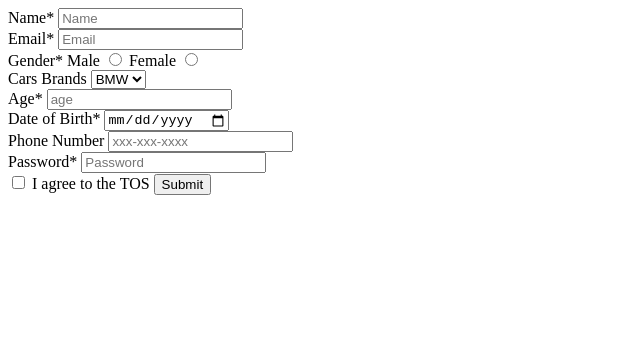
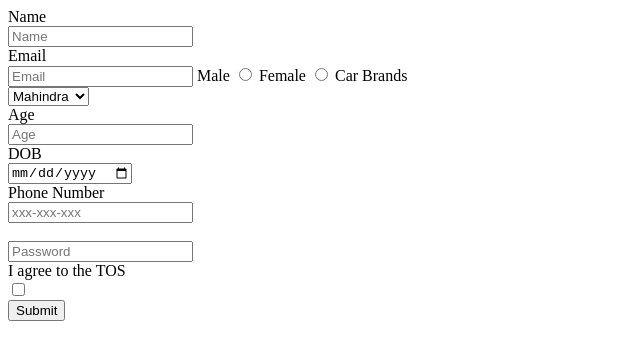
Before and after one commit to acciojob/signup-form-car-gitdishant, a website: page main.html in a window 1280 px wide. Shown: the whole page, without its empty margins (0-640 px from the left). Drawn offline with Linux system fonts and the light colour scheme.

Commit message:
created a submission

```diff
--- a/main.html
+++ b/main.html
@@ -7,45 +7,36 @@
 </head>
 
 <body>
-	<form method="post">
-		<label for="neme">Name*</label>
-		<input id="name" type="text" placeholder="Name" required>
-		<br>
-		<label for="email">Email*</label>
-		<input id="email" type="email" placeholder="Email" required>
-		<br>
-		<label for="gender_m, gender_f">Gender*</label>
-		<label for="gender_m">Male</label>
-		<input name="gender" id="gender_m" type="radio" required>
-		<label for="gender_f">Female</label>
-		<input name="gender" id="gender_f" type="radio" required>
-		<br>
-		<label for="cars" >Cars Brands</label>
-		<select name="cars" id="cars" >
-			<option value="bmw" >BMW</option>
-			<option value="byd">BYD</option>
-			<option value="tesla">Tesla</option>
-		</select>
-		<br>
-		<label for="age">Age*</label>
-		<input id="age" type="number" placeholder="age" required>
-		<br>
-		<label for="dob">Date of Birth*</label>
-		<input id="dob" type="date" required>
-		<br>
-		<label for="Phone_Number">Phone Number</label>
-		<input id="tel" type="tel" pattern="[0-9]{3}-[0-9]{3}-[0-9]{4}"  placeholder="xxx-xxx-xxxx">
-		<br>
-		<label for="password">Password*</label>
-		<input id="password" type="password" required placeholder="Password">
-		<br>
-		<label for="tos"><input type="checkbox"heckbox" id="tos" name="tos" required>
-    I agree to the TOS</label>
+	<form method= "post">
+		<label for="name">Name</label>
+		<br><input type ="text" id="name" required placeholder="Name"></br>
+		<label for="email">Email</label>
+	<br><input type ="email" id="email"  required placeholder="Email">
+	<label for="gender_m">Male</label>
+<input type="radio" id="gender_m" name="gender" value="Male" required>
+<label for="gender_f">Female</label>
+<input type="radio" id="gender_f" name="gender" value="Female" required>
+		 <label for="cars">Car Brands</label>
+  <br>  <select id="cars" required>
+        <!-- Add your options here -->
+	<option>Mahindra</option>
+	<option>Mercedes</option>
+	<option>Tata</option>
+		 </select>
+	<br>	<label for="age">Age</label>
+		<br><input type ="number" id="age" required placeholder="Age"></br>
+	<label for="dob">DOB</label>
+		<br><input type ="date" id="dob" required ></br>
+		<label for="tel">Phone Number</label>
+		<br><input type ="tel" id="tel" placeholder="xxx-xxx-xxx" ></br>
+	<label for="password"></label>
+		<br><input type ="password" id="password" required placeholder="Password"></br>
+	<label for="tos">I agree to the TOS</label>
+		<br><input type ="checkbox" id="tos" required></br>
+		 <button type="submit">Submit</button>
+</form>
 
 
-		<button type="submit">Submit</button>
-
-	</form>
 
 
 	<!-- the entire body must be written by student -->
```
